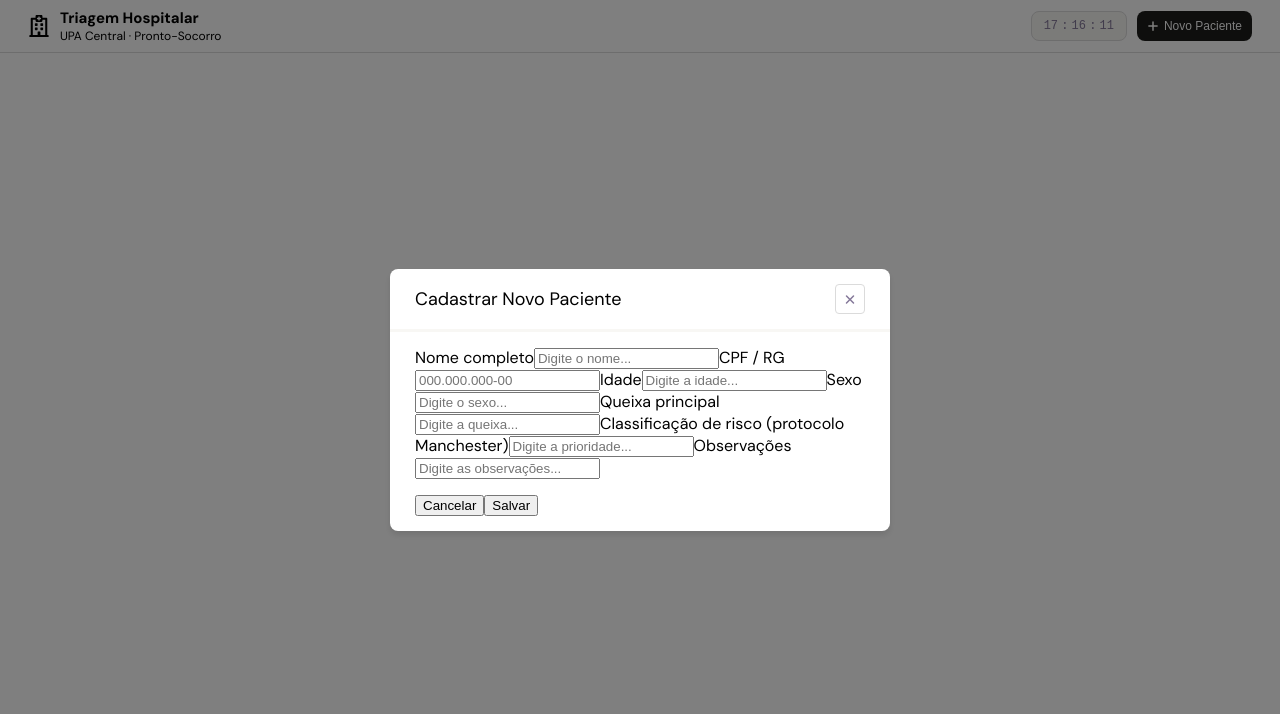
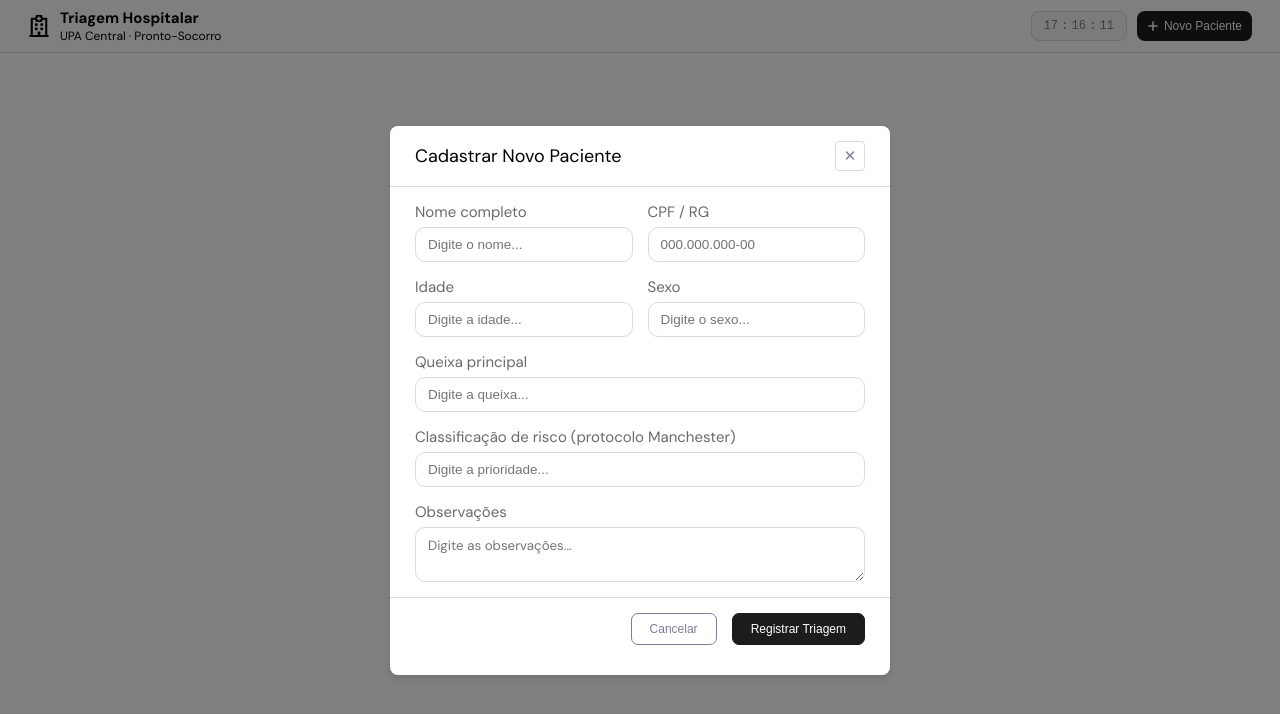
Before and after one commit to GuilFranca/SistemaTriagemFront-IESB, a React (Vite) app: page / in a window 1280 px wide. Both pictures are taken after a click on the button "Novo Paciente". Shown: the top 714 px of the page. Built offline with nearby package versions, Linux system fonts and the light colour scheme.

Commit message:
feat: base modal inputs complete

```diff
--- a/src/components/NewPacientInput/NewPacientInput.module.css
+++ b/src/components/NewPacientInput/NewPacientInput.module.css
@@ -0,0 +1,38 @@
+.container {
+    display: flex;
+    flex-direction: column;
+    gap: 5px;
+    width: auto;
+}
+
+.label {
+    font-size: 15px;
+    color: var(--text-2);
+}
+
+.input {
+    font-size: 13.5px;
+    padding: 9px 12px;
+    border: 0.5px solid var(--gray-mid);
+    border-radius: 10px;
+    color: var(--text-2);
+}
+
+.input:focus {
+    border: 0.5px solid var(--black);
+}
+
+.textarea {
+    padding: 9px 12px;
+    border: 0.5px solid var(--gray-mid);
+    font-family: "DM Sans", sans-serif;
+    width: 100%;
+    min-height: 55px;
+    resize: vertical;
+    box-sizing: border-box;
+    border-radius: 10px;
+}
+
+.textarea:focus {
+    border: 0.5px solid var(--black);
+}
--- a/src/components/NewPacientInput/index.tsx
+++ b/src/components/NewPacientInput/index.tsx
@@ -3,20 +3,33 @@ import { PatternFormat } from "react-number-format";
 import styles from "./NewPacientInput.module.css";
 
 interface NewPacientInputProps {
-    label: string,
-    name: string,
-    value: string,
-    onChange: (event: ChangeEvent<HTMLInputElement>) => void;
-    placeholder: string
-    mask?: string
+    label: string;
+    name: string;
+    value: string;
+    onChange: (
+        event: ChangeEvent<HTMLInputElement | HTMLTextAreaElement>
+    ) => void;
+    placeholder: string;
+    type?: string;
+    multiline?: boolean;
 }
 
-export default function NewPacientInput({ label, name, value, onChange, placeholder, mask }: NewPacientInputProps) {
+export default function NewPacientInput({
+    label,
+    name,
+    value,
+    onChange,
+    placeholder,
+    type,
+    multiline,
+}: NewPacientInputProps) {
     return (
-        <>
-            <label>{label}</label>
-            {mask === "cpf" ? (
+        <div className={styles.container}>
+            <label className={styles.label}>{label}</label>
+
+            {type === "cpf" ? (
                 <PatternFormat
+                    className={styles.input}
                     format="###.###.###-##"
                     mask="_"
                     name={name}
@@ -24,15 +37,24 @@ export default function NewPacientInput({ label, name, value, onChange, placehol
                     onChange={onChange}
                     placeholder={placeholder}
                 />
-            ) :
+            ) : multiline ? (
+                <textarea
+                    className={styles.textarea}
+                    name={name}
+                    value={value}
+                    onChange={onChange}
+                    placeholder={placeholder}
+                />
+            ) : (
                 <input
+                    className={styles.input}
                     type="text"
                     name={name}
                     value={value}
                     onChange={onChange}
                     placeholder={placeholder}
                 />
-            }
-        </>
-    )
+            )}
+        </div>
+    );
 }
--- a/src/components/NewPacientModal/NewPacientModal.module.css
+++ b/src/components/NewPacientModal/NewPacientModal.module.css
@@ -26,7 +26,7 @@
     display: flex;
     justify-content: space-between;
     align-items: center;
-    border-bottom: solid var(--gray);
+    border-bottom: solid var(--gray-mid) 0.5px;
     padding: 15px 25px;
     width: 100%;
 }
@@ -56,6 +56,71 @@
     flex-direction: column;
     gap: 15px;
     padding: 15px 25px;
+    width: 100%;
+}
+
+.modalInputs {
+    display: flex;
+    flex-direction: column;
+    gap: 15px;
+}
+
+.modalInputsTop {
+    display: grid;
+    grid-template-columns: repeat(2, 1fr);
+    gap: 15px;
+}
+
+.modalInputsBottom {
+    display: flex;
+    flex-direction: column;
+    gap: 15px;
+    /* margin-bottom: 15px; */
+}
+
+.formActions {
+    border-top: 1px solid var(--gray-mid);
+
+    padding-top: 15px;
+
+    margin-left: -25px;
+    margin-right: -25px;
+
+    padding-left: 25px;
+    padding-right: 25px;
+
+    display: flex;
+    justify-content: end;
+    gap: 15px;
+    margin-bottom: 15px;
+}
+
+.formActions .cancelButton {
+    font-size: 12px;
+    padding: 5px 18px;
+    background-color: var(--white);
+    color: var(--gray-dark);
+    border: 0.5px solid var(--gray-dark);
+    cursor: pointer;
+    border-radius: 7px;
+}
+
+.formActions .cancelButton:hover {
+    background-color: var(--gray);
+}
+
+.formActions .saveButton {
+    font-size: 12px;
+    padding: 8px 18px;
+    background-color: var(--black);
+    color: var(--white);
+    border: 0.5px solid var(--black);
+    cursor: pointer;
+    border-radius: 7px;
+}
+
+.formActions .saveButton:hover {
+    background-color: var(--gray-dark);
 }
 
 /* .modalForm {
--- a/src/components/NewPacientModal/index.tsx
+++ b/src/components/NewPacientModal/index.tsx
@@ -31,7 +31,7 @@ export default function NewPacientModal({ onClose, onSaved }: NewPacientModalPro
         observacoes: ""
     });
 
-    const handleChange = (event: ChangeEvent<HTMLInputElement>) => {
+    const handleChange = (event: ChangeEvent<HTMLInputElement | HTMLTextAreaElement>) => {
         const { name, value } = event.target;
 
         setFormData((prevData) => ({
@@ -72,6 +72,8 @@ export default function NewPacientModal({ onClose, onSaved }: NewPacientModalPro
                 <form className={styles.modalForm} onSubmit={handleSubmit}>
 
                     <div className={styles.modalInputs}>
+
+                        <div className={styles.modalInputsTop}>
                             <NewPacientInput
                                 label="Nome completo"
                                 name="nome"
@@ -86,7 +88,7 @@ export default function NewPacientModal({ onClose, onSaved }: NewPacientModalPro
                                 value={formData.cpf_rg}
                                 onChange={handleChange}
                                 placeholder="000.000.000-00"
-                            mask="cpf"
+                                type="cpf"
                             />
 
                             <NewPacientInput
@@ -104,7 +106,9 @@ export default function NewPacientModal({ onClose, onSaved }: NewPacientModalPro
                                 onChange={handleChange}
                                 placeholder="Digite o sexo..."
                             />
+                        </div>
 
+                        <div className={styles.modalInputsBottom}>
                             <NewPacientInput
                                 label="Queixa principal"
                                 name="queixa_principal"
@@ -127,7 +131,9 @@ export default function NewPacientModal({ onClose, onSaved }: NewPacientModalPro
                                 value={formData.observacoes!}
                                 onChange={handleChange}
                                 placeholder="Digite as observações..."
+                                multiline
                             />
+                        </div>
                     </div>
 
                     <div className={styles.formActions}>
@@ -135,7 +141,7 @@ export default function NewPacientModal({ onClose, onSaved }: NewPacientModalPro
                             Cancelar
                         </button>
                         <button type="submit" className={styles.saveButton}>
-                            Salvar
+                            Registrar Triagem
                         </button>
                     </div>
                 </form>
--- a/src/global.css
+++ b/src/global.css
@@ -168,6 +168,10 @@ select:focus {
 
   --blue-bg: #E6F1FB;
   --blue-text: #0C447C;
+
+  --text: #1C1C1A;
+  --text-2: #6B6A65;
+  --text-3: #A09F9A;
 }
 
 body {
```
Lines whose indentation alone changed are shown as unchanged.
